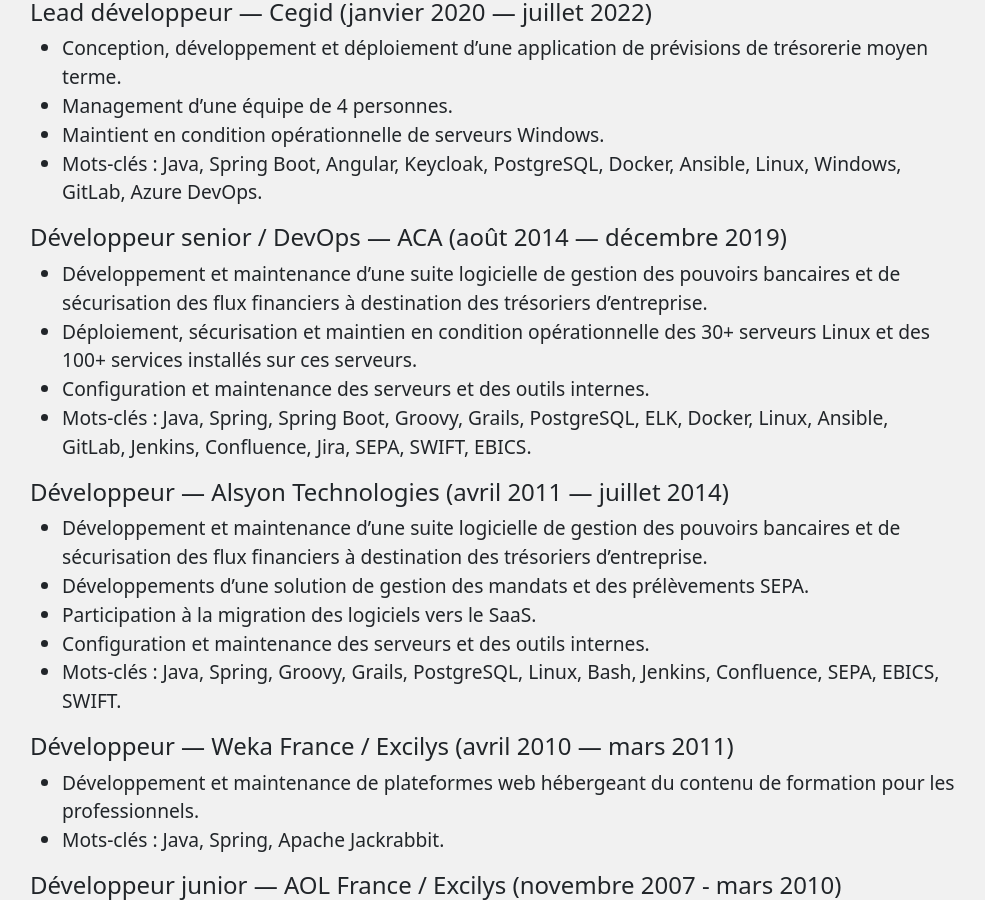
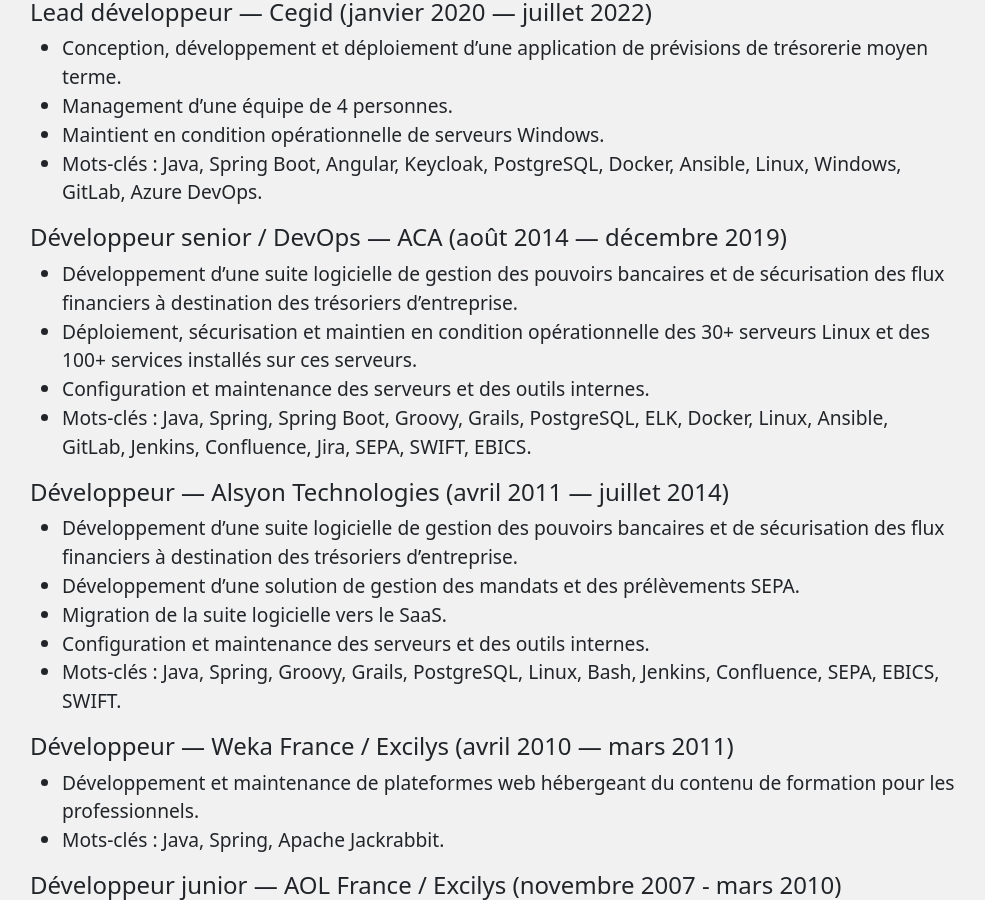
Before and after one commit to marcwrobel/marcwrobel.github.io, a Jekyll site: the page built from a-propos.md, in a window 1280 px wide and 900 px high, scrolled down 388 px. Shown: the whole window, without its empty margins (147-1132 px from the left). Built offline with Jekyll 4.4.1, drawn with Linux system fonts in a browser that asks for light colours.

Commit message:
Amélioration des expériences ACA/Alsyon sur la page 'À propos'

```diff
--- a/a-propos.md
+++ b/a-propos.md
@@ -25,8 +25,8 @@
 
 #### Développeur senior / DevOps — ACA (août 2014 — décembre 2019)
 
-- Développement et maintenance d’une suite logicielle de gestion des pouvoirs bancaires et de
-  sécurisation des flux financiers à destination des trésoriers d’entreprise.
+- Développement d’une suite logicielle de gestion des pouvoirs bancaires et de sécurisation des flux
+  financiers à destination des trésoriers d’entreprise.
 - Déploiement, sécurisation et maintien en condition opérationnelle des 30+ serveurs Linux et des
   100+ services installés sur ces serveurs.
 - Configuration et maintenance des serveurs et des outils internes.
@@ -35,10 +35,10 @@
 
 #### Développeur — Alsyon Technologies (avril 2011 — juillet 2014)
 
-- Développement et maintenance d’une suite logicielle de gestion des pouvoirs bancaires et de
-  sécurisation des flux financiers à destination des trésoriers d’entreprise.
-- Développements d’une solution de gestion des mandats et des prélèvements SEPA.
-- Participation à la migration des logiciels vers le SaaS.
+- Développement d’une suite logicielle de gestion des pouvoirs bancaires et de sécurisation des flux
+  financiers à destination des trésoriers d’entreprise.
+- Développement d’une solution de gestion des mandats et des prélèvements SEPA.
+- Migration de la suite logicielle vers le SaaS.
 - Configuration et maintenance des serveurs et des outils internes.
 - Mots-clés : Java, Spring, Groovy, Grails, PostgreSQL, Linux, Bash, Jenkins, Confluence, SEPA,
   EBICS, SWIFT.
```
